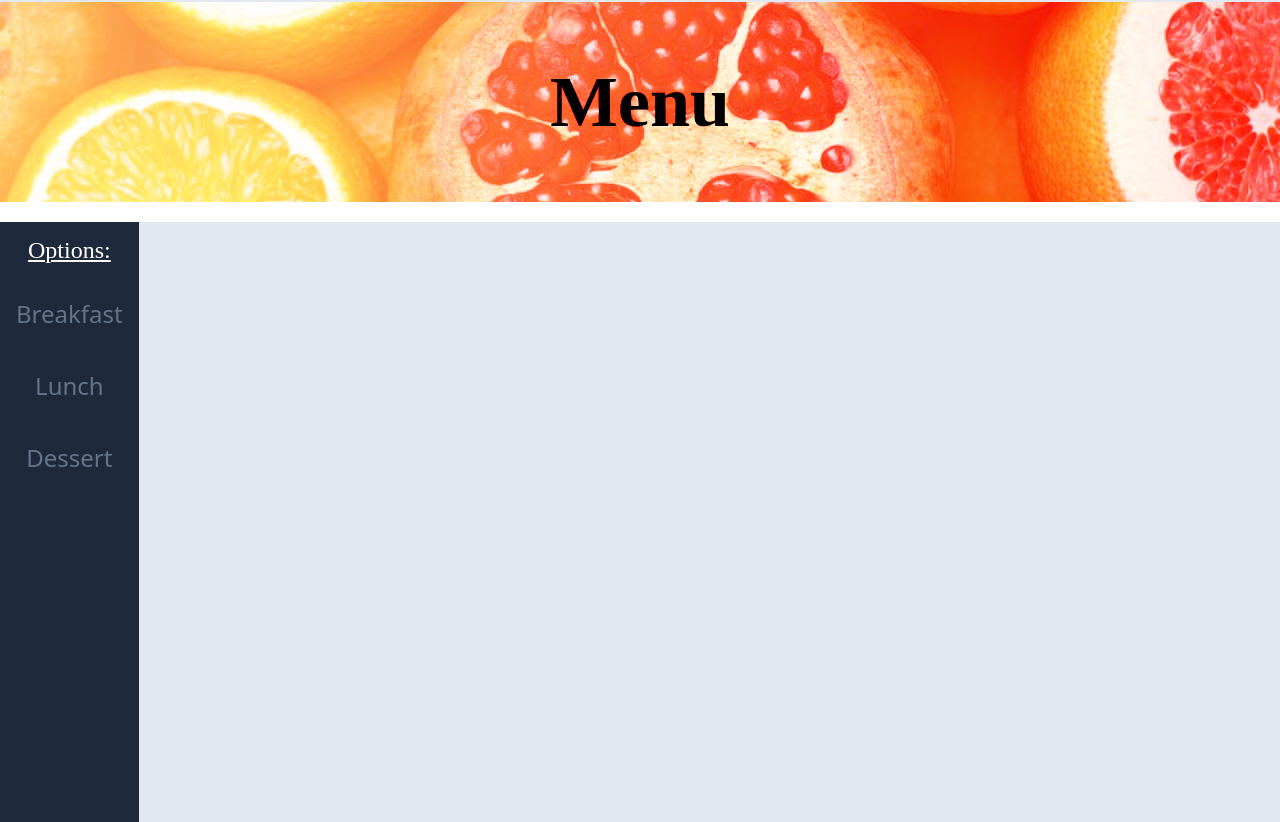
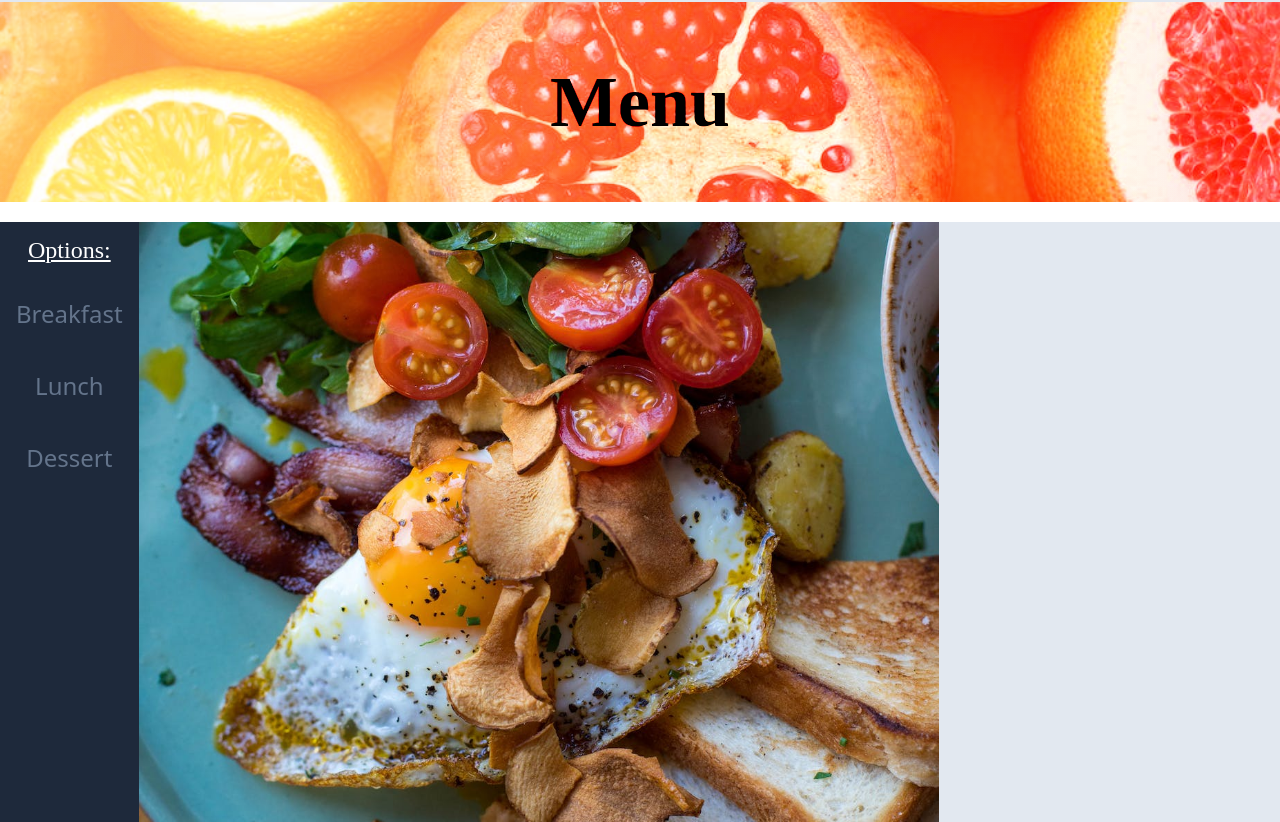
Before and after one commit to Kyle-the-coder/ApplePieCafe, a React (Create React App) app: page /menu in a window 1280 px wide. Shown: the part 268-1090 px from the top of the page. Built offline with nearby package versions, Linux system fonts and the light colour scheme; a web font is replaced by a local one.

Commit message:
updated menu

```diff
--- a/src/pages/menuPage.jsx
+++ b/src/pages/menuPage.jsx
@@ -1,5 +1,7 @@
 import fruits from "../assets/images/fruits1.jpeg"
 import MenuSidebar from "../components/menuSidebar";
+import bfast1 from "../assets/images/bfast1.jpeg"
+import bfast2 from "../assets/images/bfast2.jpeg"
 
 const MenuPage = () => {
     return (
@@ -18,6 +20,10 @@ const MenuPage = () => {
                     <div>
                         <MenuSidebar/>
                     </div>
+                    <div>
+                        <img src={bfast2} className="w-[800px] h-full object-cover" />
+                    </div>
+
                 </div>
             </section>
         </div>
```
